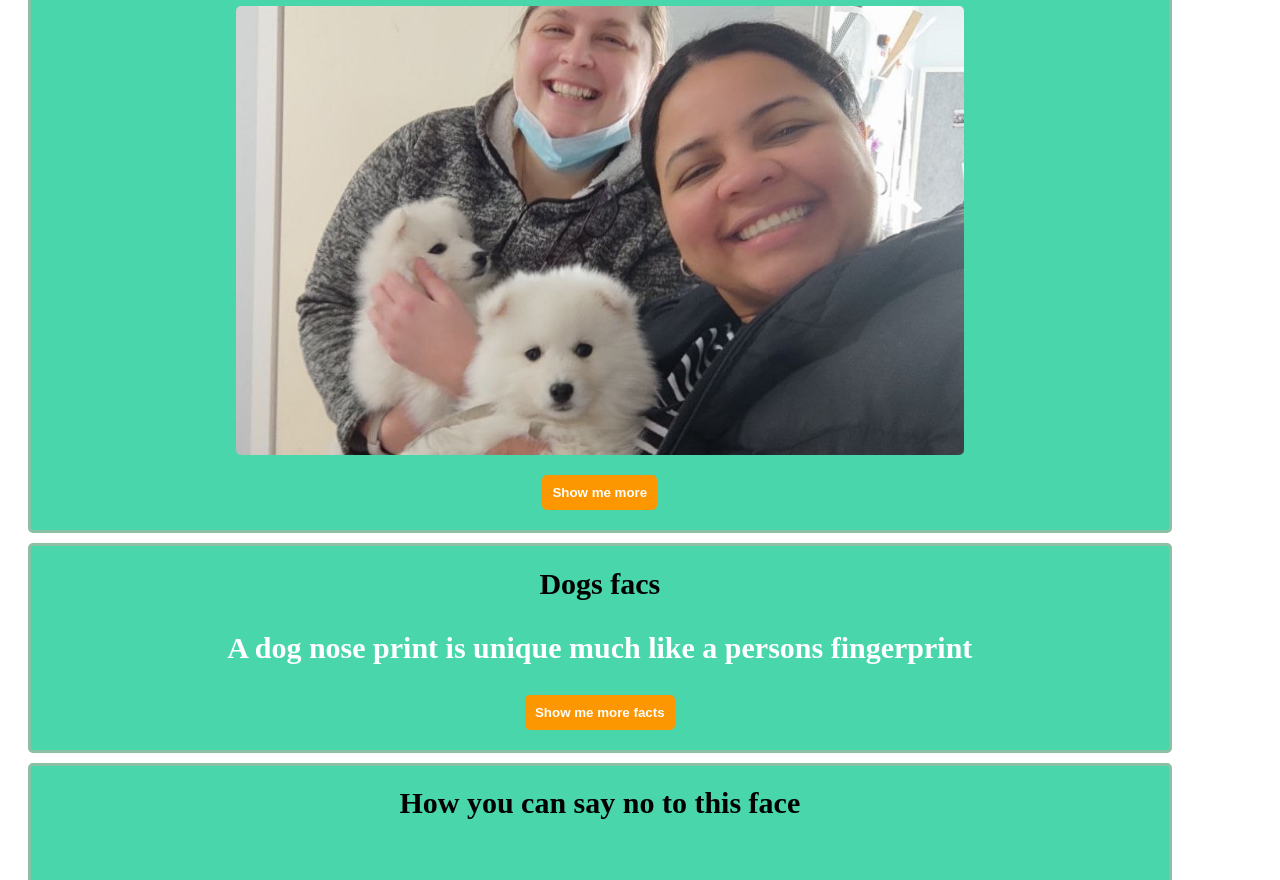
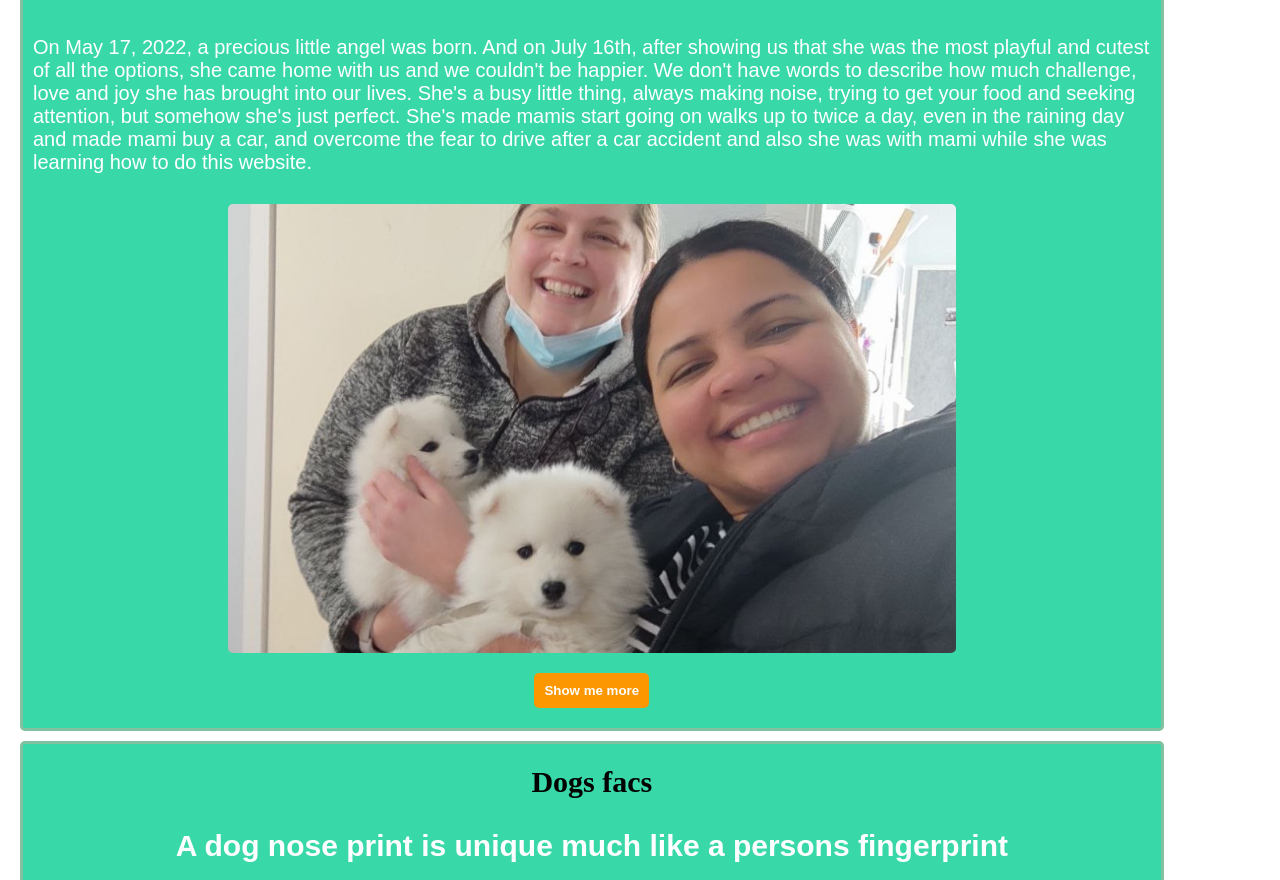
Before and after one commit to Rossyfer09/CLG-JS, a plain HTML site: page index.html in a window 1280 px wide. Shown: the part 239-1119 px from the top of the page. Drawn offline with Linux system fonts and the light colour scheme.

Commit message:
Add files via upload

```diff
--- a/css/styles.css
+++ b/css/styles.css
@@ -32,7 +32,9 @@ body{
     margin: 5px;
     padding: 10px;
     border: rgb(0, 0, 0);
-    width:90%
+    width:90%;
+    justify-content: space-between;
+    align-items: center;
 }
 
 .box{
@@ -44,7 +46,7 @@ body{
     height: 40%;
     margin: 5px;
     border: solid rgba(226, 162, 154, 0.432);
-    background-color:rgb(73,214,171);
+    background-color:rgb(56, 216, 168);
     border-radius: 5px;
 }
 
@@ -76,12 +78,23 @@ button {
 
 
 #facts{
- font-family: 'Merriweather', serif;
+    font-family: sans-serif;
+ /*font-family: 'Merriweather', serif;*/
  font-size: 30px;
  margin: 10px;
  color: white;
+ justify-content: center;
 }
 
+p{
+    font-family: sans-serif;
+    color: white;
+    font-size: 20px;
+    padding: 10px;
+    justify-content: center;
+    align-items: center;
+
+}
 .fixed-footer {
 
     position: relative;
--- a/index.html
+++ b/index.html
@@ -15,6 +15,7 @@
 
       <div id="encatoContainer" class="box">
        <div id="Title1"class="heading"> <h1>Meet Encanto</h1></div>
+       <p>On May 17, 2022, a precious little angel was born. And on July 16th, after showing us that she was the most playful and cutest of all the options, she came home with us and we couldn't be happier. We don't have words to describe how much challenge, love and joy she has brought into our lives. She's a busy little thing, always making noise, trying to get your food and seeking attention, but somehow she's just perfect. She's made mamis start going on walks up to twice a day, even in the raining day and made mami buy a car, and overcome the fear to drive after a car accident and also she was with mami while she was learning how to do this website. </p>
        <div id="imgEncanto"> <img class="image" src="/image/1.jpg" alt="Encanto"></div>
        <button id="randomButton" >Show me more</button>
       </div>
--- a/js/main.js
+++ b/js/main.js
@@ -1,7 +1,7 @@
 //get random pic of my dog from a local folder
 const randomButton = document.getElementById('randomButton');
 const imgEncanto = document.getElementById('imgEncanto');
-const images = ["/image/1.jpg","/image/2.jpg","/image/3.jpg","/image/4.jpg","/image/5.jpg","/image/6.jpg","/image/7.jpg","/image/8.jpg","/image/9.jpg","/image/10.jpg","/image/11.jpg","/image/12.jpg","/image/13.jpg","/image/14.jpg","/image/15.jpg","/image/16.jpg","/image/17.jpg","/image/18.jpg","/image/19.jpg","/image/20.jpg","/image/21.jpg","/image/22.jpg","/image/23.jpg","/image/24.jpg","/image/25.jpg","/image/26.jpg","/image/27.jpg","/image/28.jpg","/image/29.jpg","/image/30.jpg","/image/31.jpg","/image/32.jpg","/image/33.jpg","/image/34.jpg","/image/35.jpg","/image/36.jpg","/image/37.jpg","/image/38.jpg","/image/39.jpg","/image/40.jpg","/image/41.jpg"];
+const images = ["/image/1.jpg","/image/2.jpg","/image/3.jpg","/image/4.jpg","/image/5.jpg","/image/6.jpg","/image/7.jpg","/image/8.jpg","/image/9.jpg","/image/10.jpg","/image/11.jpg","/image/12.jpg","/image/13.jpg","/image/14.jpg","/image/15.jpg","/image/16.jpg","/image/17.jpg","/image/18.jpg","/image/19.jpg","/image/20.jpg","/image/21.jpg","/image/22.jpg","/image/23.jpg","/image/24.jpg","/image/25.jpg","/image/26.jpg","/image/27.jpg","/image/28.jpg","/image/29.jpg","/image/30.jpg","/image/31.jpg","/image/32.jpg","/image/33.jpg","/image/34.jpg","/image/35.jpg","/image/36.jpg","/image/37.jpg","/image/38.jpg","/image/39.jpg","/image/40.jpg","/image/41.jpg","/image/42.jpg"];
 
 // Add click event listener to the button
 randomButton.addEventListener('click', randompic);
```
Also changed, not shown: image/42.jpg (added).
